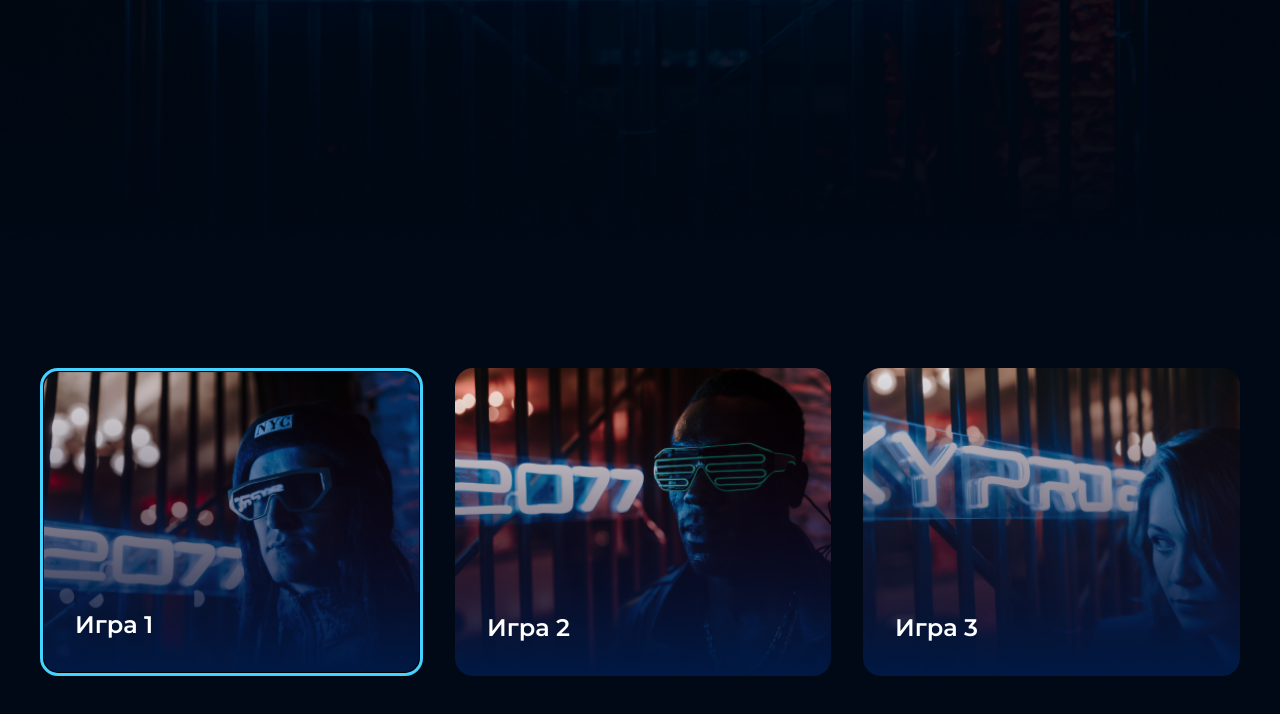
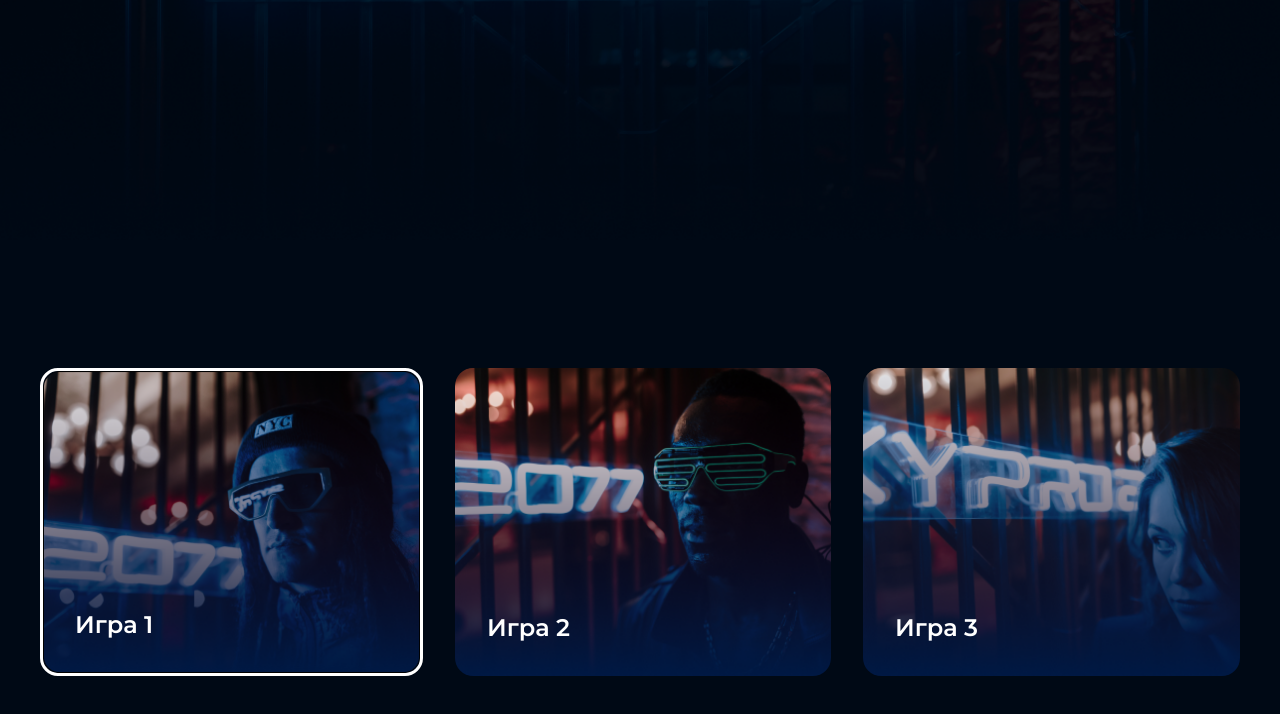
Before and after one commit to amelieral/2024_course, a plain HTML site: page hw1/index.html in a window 1280 px wide. In both pictures the pointer is over the element "Игра 1". Shown: the part 815-1529 px from the top of the page. Drawn offline with Linux system fonts and the light colour scheme.

Commit message:
Changed the file style.css

```diff
--- a/hw1/style.css
+++ b/hw1/style.css
@@ -80,7 +80,7 @@
   }
 
   .game__card:hover {
-    border: 3px solid #44d2ff;
+    border: 3px solid white;
     border-radius: 18px;
   }
 
```
